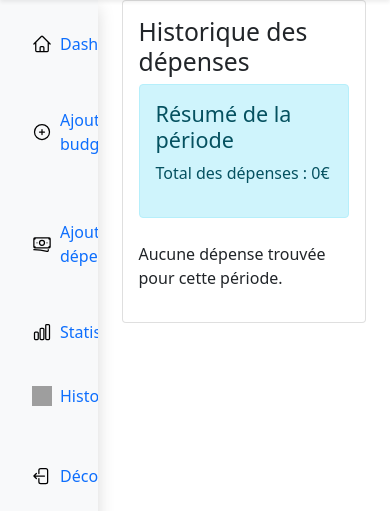
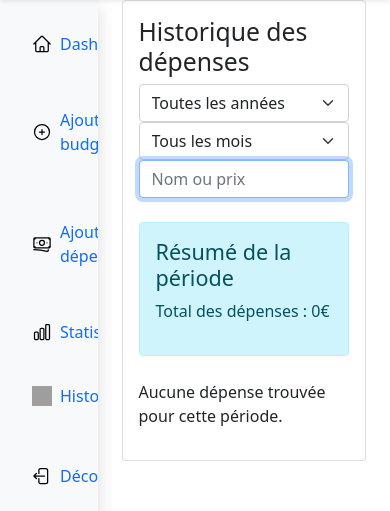
Before and after one commit to Steventog/Expense-manager, a Django app: page /history/ in a window 390 px wide. Shown: the part 56-567 px from the top of the page. Run offline with Django 5.2, Linux system fonts and the light colour scheme; a user stored in the database is signed in; data comes from the database, SQL or seed files in the repository; both versions use the stored data as it was after the commit; grey boxes are pictures that could not be loaded.

Commit message:
Fonction rechercher

```diff
--- a/expenses/templates/expenses/base.html
+++ b/expenses/templates/expenses/base.html
@@ -81,6 +81,7 @@
             {% if user.is_authenticated %}
                 <div class="collapse navbar-collapse justify-content-end ml-3" id="navbarSupportedContent">
                     <!-- Filtres d'années et de mois -->
+                    {% comment %}
                     <form method="get" action="" class="d-flex">
                         <select name="year" class="form-select mx-2" onchange="this.form.submit()">
                             <option value="">Toutes les années</option>
@@ -105,6 +106,7 @@
                         <input class="form-control me-2" type="search" name="search" placeholder="Nom ou prix" aria-label="Search" value="{{ request.GET.search }}">
                         <button class="btn btn-outline-success" type="submit">Rechercher</button>
                     </form>
+                    {% endcomment %}
 
                     <!-- Utilisateur -->
                     <div class="navbar-nav nav-item ">
--- a/expenses/templates/expenses/history.html
+++ b/expenses/templates/expenses/history.html
@@ -8,9 +8,9 @@
                     <h2 class="card-title">Historique des dépenses</h2>
 
                     <!-- Filtres -->
-                    {% comment %} <form method="get" class="mb-4">
+                    <form method="get" class="mb-4">
                         <div class="row">
-                            <div class="col-md-4">
+                            <div class="col-md-3">
                                 <select name="year" class="form-select" onchange="this.form.submit()">
                                     <option value="">Toutes les années</option>
                                     {% for date in years_months|dictsortreversed:"year" %}
@@ -20,7 +20,7 @@
                                     {% endfor %}
                                 </select>
                             </div>
-                            <div class="col-md-4">
+                            <div class="col-md-3">
                                 <select name="month" class="form-select" onchange="this.form.submit()">
                                     <option value="">Tous les mois</option>
                                     {% for date in years_months %}
@@ -30,8 +30,19 @@
                                     {% endfor %}
                                 </select>
                             </div>
+                            <div class="col-md-4">
+                                <input class="form-control" type="search" name="search" placeholder="Nom ou prix" aria-label="Search" value="{{ request.GET.search }}" id="searchInput">
+                            </div>
                         </div>
-                    </form> {% endcomment %}
+                    </form>
+
+                    {% comment %}
+                    <!-- Recherche -->
+                    <form class="d-flex mx-2 my-2 my-lg-0" method="GET" action="" id="searchForm">
+                        <input class="form-control me-2" type="search" name="search" placeholder="Nom ou prix" aria-label="Search" value="{{ request.GET.search }}">
+                        <button class="btn btn-outline-success" type="submit">Rechercher</button>
+                    </form>
+                    {% endcomment %}
 
                     <!-- Résumé -->
                     <div class="alert {% if budget and total > budget.montant %}alert-danger{% else %}alert-info{% endif %} mb-4">
@@ -87,4 +98,20 @@
             </div>
         </div>
     </div>
+
+    <script>
+        let timeoutId;
+        const searchInput = document.getElementById('searchInput');
+
+        // Focus
+        searchInput.focus();
+        searchInput.setSelectionRange(searchInput.value.length, searchInput.value.length);
+
+        searchInput.addEventListener('input', function() {
+            clearTimeout(timeoutId);
+            timeoutId = setTimeout(() => {
+                this.form.submit();
+            }, 500); // Attendre 500ms
+        });
+    </script>
 {% endblock %}
--- a/expenses/views.py
+++ b/expenses/views.py
@@ -1,3 +1,4 @@
+from django.db.models import Q
 from django.shortcuts import render, redirect
 from django.contrib.auth.decorators import login_required
 from django.contrib import messages
@@ -98,6 +99,14 @@ def history(request):
     if selected_month:
         expenses = expenses.filter(date__month=selected_month)
 
+    # Recherche par nom ou montant
+    search_query = request.GET.get('search', '')
+    if search_query:
+        expenses = expenses.filter(
+            Q(nom__icontains=search_query) |
+            Q(montant__icontains=search_query)
+        )
+
     # Order by date
     expenses = expenses.order_by('-date')
 
```
Also changed, not shown: db.sqlite3, media/depenses/Radio_fixe.jpg (added).
